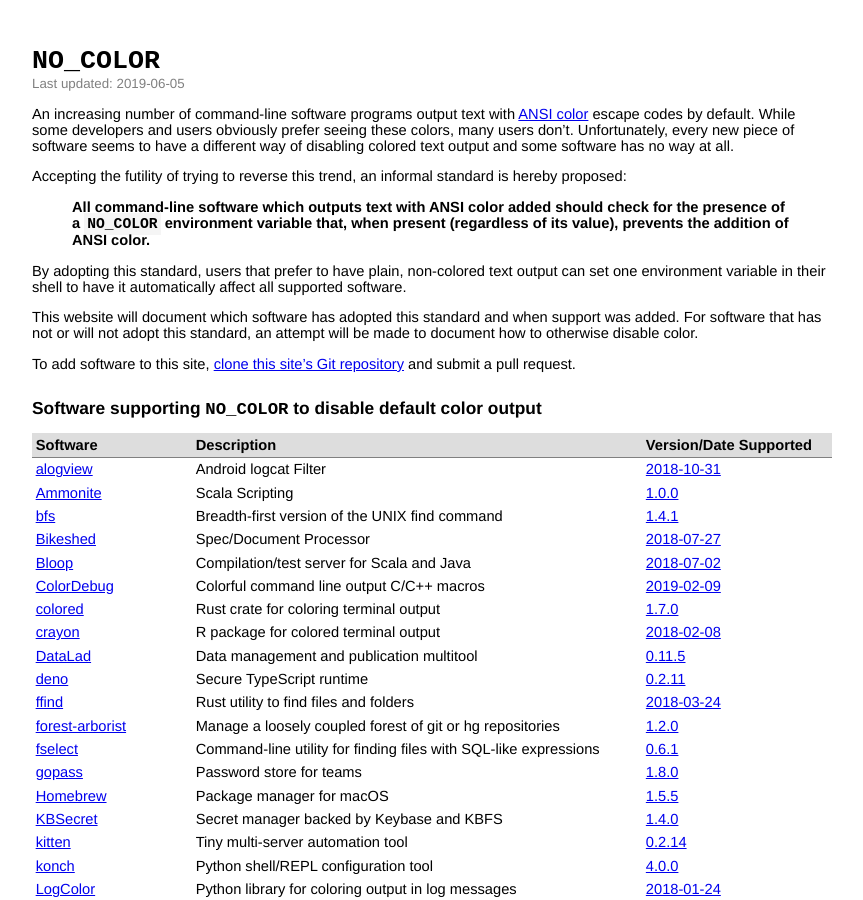
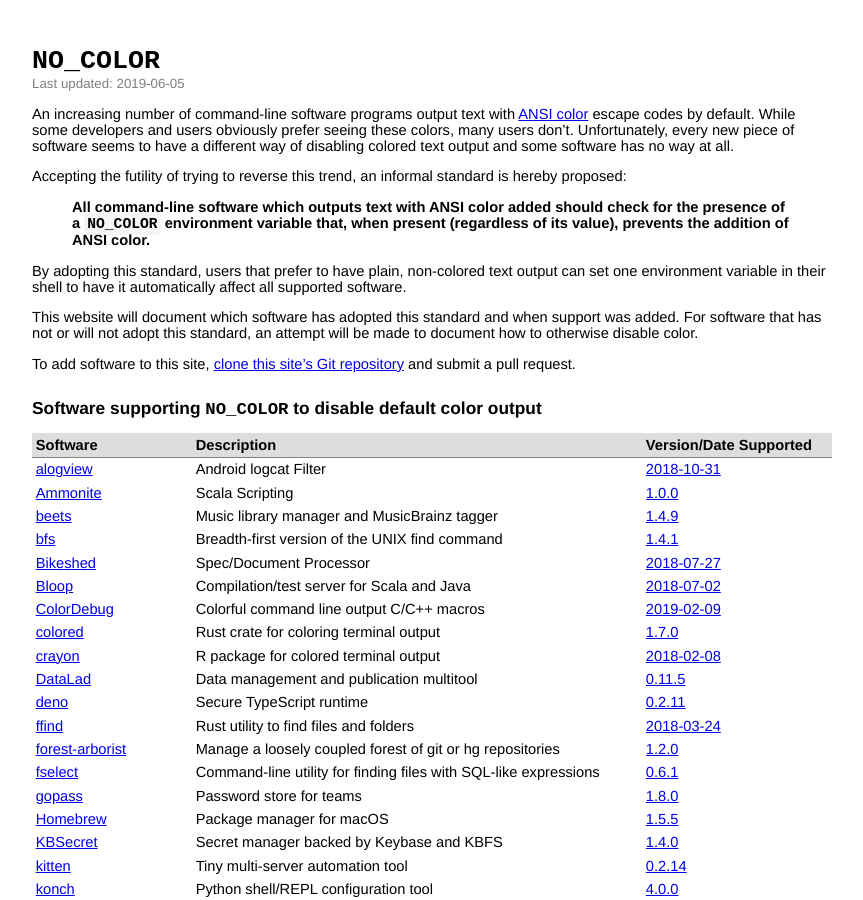
Before and after one commit to jcs/no_color, a Jekyll site: the page built from index.md, in a window 1280 px wide and 900 px high. Shown: the whole window, without its empty margins (208-1071 px from the left). Built offline with Jekyll 4.4.1, drawn with Linux system fonts in a browser that asks for light colours; our own code applies the rules of GitHub Pages for plain Markdown files.

Commit message:
Add beets.

```diff
--- a/index.md
+++ b/index.md
@@ -39,6 +39,7 @@ and submit a pull request.
 |:-|:-|:-|
 | [alogview](https://github.com/flimberger/alogview) | Android logcat Filter | [2018-10-31](https://github.com/flimberger/alogview/commit/785e5608711d92a1c41733f9ecfa3ed2d335a940) |
 | [Ammonite](https://github.com/lihaoyi/Ammonite) | Scala Scripting | [1.0.0](https://github.com/lihaoyi/Ammonite/releases/tag/1.0.0) |
+| [beets](https://github.com/beetbox/beets) | Music library manager and MusicBrainz tagger | [1.4.9](https://github.com/beetbox/beets/releases/tag/v1.4.9) |
 | [bfs](https://github.com/tavianator/bfs) | Breadth-first version of the UNIX find command | [1.4.1](https://github.com/tavianator/bfs/releases/tag/1.4.1) |
 | [Bikeshed](https://github.com/tabatkins/bikeshed) | Spec/Document Processor | [2018-07-27](https://github.com/tabatkins/bikeshed/commit/04ea123d607a8d4bed692ad73dda1cb343bb5bbe) |
 | [Bloop](https://github.com/scalacenter/bloop) | Compilation/test server for Scala and Java | [2018-07-02](https://github.com/scalacenter/bloop/pull/555/commits/ff6f17a0155633f86440e10d7889f077e7fbc91c) |
```
